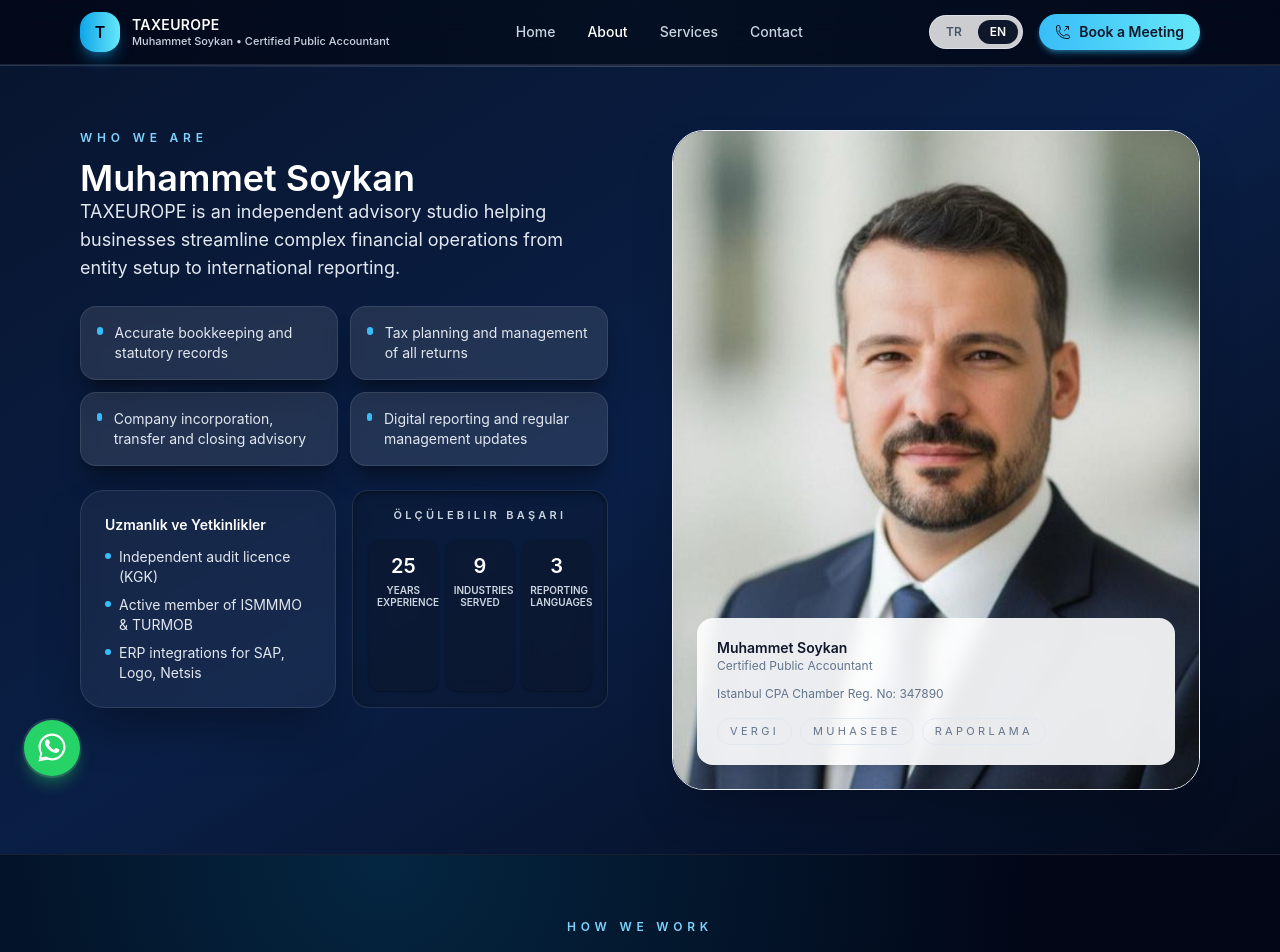
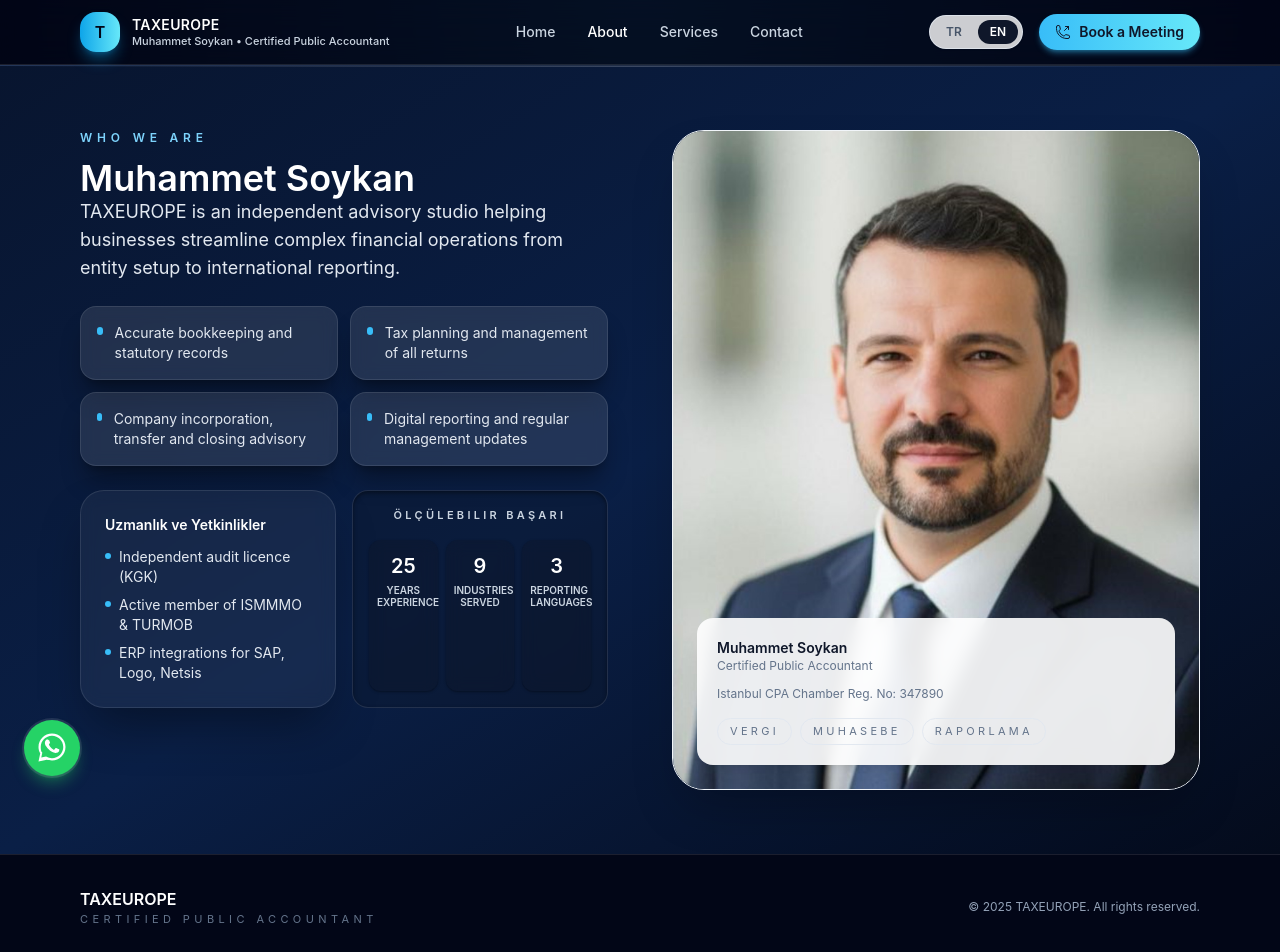
Before and after one commit to Vayvoda098/taxLine-website, a React (Create React App) app: page /hakkimizda in a window 1280 px wide. Shown: the top 952 px of the page. Built offline with nearby package versions, Linux system fonts and the light colour scheme.

Commit message:
conf about

```diff
--- a/src/pages/AboutPage.tsx
+++ b/src/pages/AboutPage.tsx
@@ -6,7 +6,6 @@ const AboutPage: React.FC = () => {
   return (
     <>
       <About />
-      <ProcessRoadmap />
     </>
   );
 };
```
